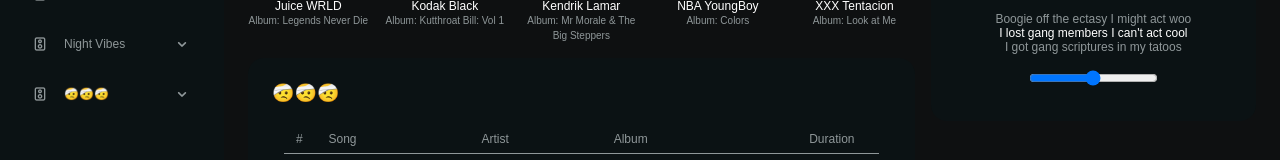
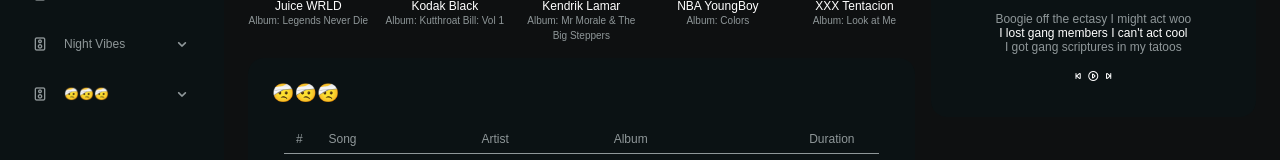
Before and after one commit to obiz101/Music, a plain HTML site: page index.html in a window 1280 px wide. Shown: the part 477-637 px from the top of the page. Drawn offline with Linux system fonts and the light colour scheme.

Commit message:
added controls

```diff
--- a/index.html
+++ b/index.html
@@ -224,7 +224,12 @@
           <p>I got gang scriptures in my tatoos</p>
         </div>
         <div class="controls">
-          <input type="range">
+          <div class="range"><span></span></div>
+          <div>
+            <span><i class="eva eva-skip-back-outline"></i></span>
+            <span><i class="eva eva-play-circle-outline"></i></span>
+            <span><i class="eva eva-skip-forward-outline"></i></span>
+          </div>
         </div>
       </div>
     </div>
```
